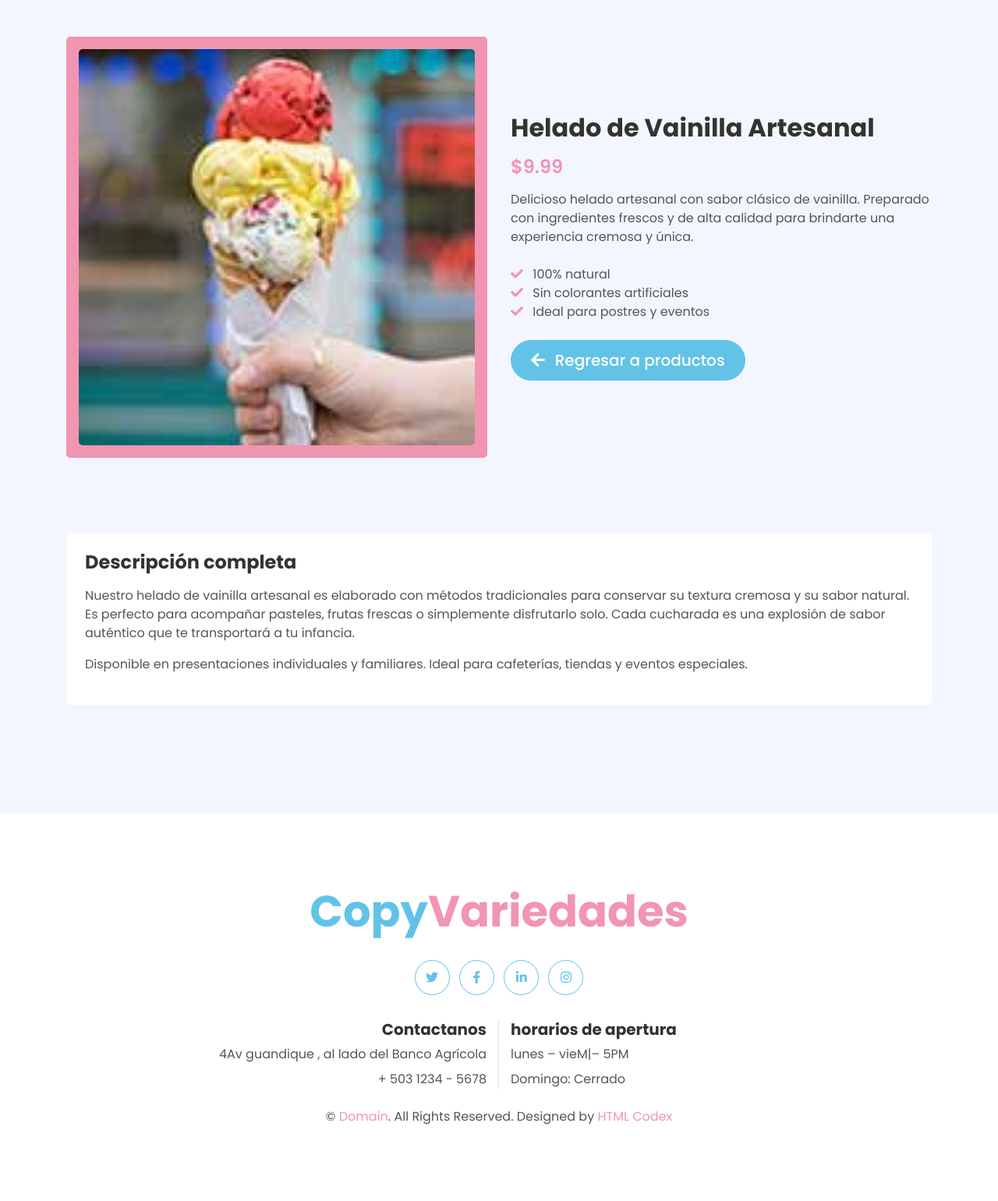
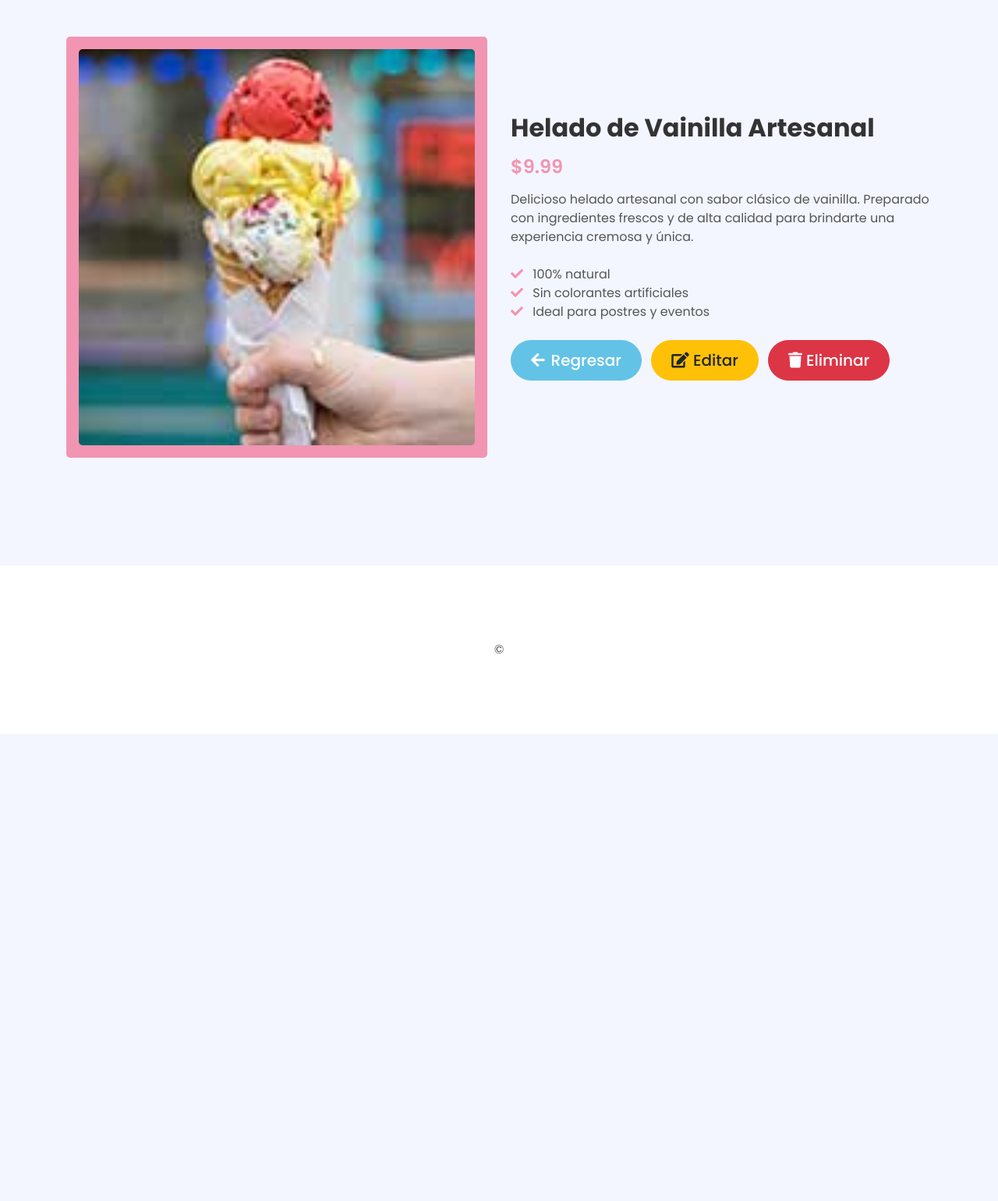
Before and after one commit to dannyRT21/Progra3-2025, a Python web app: template Templates/detalles.html in a window 1280 px wide. Shown: the part 578-2118 px from the top of the page at 78% size. After the commit the page ends 1519 px from the top, so only its background shows below. Run offline with Jinja, Linux system fonts and the light colour scheme; the template is opened without the code that fills it, so the values that code supplies are empty; some libraries are stand-ins or nearby versions.

Commit message:
varias pantallas agregadas mas editar y eliminar

```diff
--- a/Templates/detalles.html
+++ b/Templates/detalles.html
@@ -41,21 +41,11 @@
                 </div>
                 <div class="col-md-6 text-center text-lg-right">
                     <div class="d-inline-flex align-items-center">
-                        <a class="text-white px-3" href="">
-                            <i class="fab fa-facebook-f"></i>
-                        </a>
-                        <a class="text-white px-3" href="">
-                            <i class="fab fa-twitter"></i>
-                        </a>
-                        <a class="text-white px-3" href="">
-                            <i class="fab fa-linkedin-in"></i>
-                        </a>
-                        <a class="text-white px-3" href="">
-                            <i class="fab fa-instagram"></i>
-                        </a>
-                        <a class="text-white pl-3" href="">
-                            <i class="fab fa-youtube"></i>
-                        </a>
+                        <a class="text-white px-3" href=""><i class="fab fa-facebook-f"></i></a>
+                        <a class="text-white px-3" href=""><i class="fab fa-twitter"></i></a>
+                        <a class="text-white px-3" href=""><i class="fab fa-linkedin-in"></i></a>
+                        <a class="text-white px-3" href=""><i class="fab fa-instagram"></i></a>
+                        <a class="text-white pl-3" href=""><i class="fab fa-youtube"></i></a>
                     </div>
                 </div>
             </div>
@@ -63,37 +53,30 @@
     </div>
     <!-- Topbar End -->
 
-
     <!-- Navbar Start -->
     <div class="container-fluid position-relative nav-bar p-0">
         <div class="container-lg position-relative p-0 px-lg-3" style="z-index: 9;">
             <nav class="navbar navbar-expand-lg bg-white navbar-light shadow p-lg-0 justify-content-center">
-
                 <a href="index.html" class="navbar-brand d-block d-lg-none">
                     <h1 class="m-0 display-4 text-primary"><span class="text-secondary">copy</span>Variedades</h1>
                 </a>
-
                 <button type="button" class="navbar-toggler" data-toggle="collapse" data-target="#navbarCollapse">
                     <span class="navbar-toggler-icon"></span>
                 </button>
-
                 <div class="collapse navbar-collapse justify-content-center" id="navbarCollapse">
                     <a href="index.html" class="navbar-brand d-none d-lg-block mr-3">
                         <h1 class="m-0 display-4 text-primary"><span class="text-secondary">copy</span>Variedades</h1>
                     </a>
-
                     <div class="navbar-nav py-0">
                         <a href="service.html" class="nav-item nav-link">impresiones</a>
                         <a href="gallery.html" class="nav-item nav-link">papeleria</a>
                         <a href="contact.html" class="nav-item nav-link">Abarrotes</a>
                     </div>
                 </div>
-
             </nav>
         </div>
     </div>
     <!-- Navbar End -->
-
 
     <!-- Header Start -->
     <div class="jumbotron jumbotron-fluid page-header" style="margin-bottom: 90px;">
@@ -108,22 +91,18 @@
     </div>
     <!-- Header End -->
 
-
     <!-- Product Details Start -->
     <div class="container py-5">
         <div class="row align-items-center">
-            <!-- Imagen grande -->
             <div class="col-lg-6 mb-4 mb-lg-0">
                 <div class="position-relative bg-primary rounded p-3">
-                    <img class="w-100 rounded" src="img/product-1.jpg" style="object-fit: cover;" alt="Imagen del producto">
+                    <img class="w-100 rounded" src="img/product-1.jpg" alt="Imagen del producto" style="object-fit: cover;">
                 </div>
             </div>
-
-            <!-- Información -->
             <div class="col-lg-6">
-                <h2 class="font-weight-bold mb-3">Helado de Vainilla Artesanal</h2>
-                <h4 class="text-primary mb-3">$9.99</h4>
-                <p class="mb-4">Delicioso helado artesanal con sabor clásico de vainilla. Preparado con ingredientes frescos y de alta calidad para brindarte una experiencia cremosa y única.</p>
+                <h2 class="font-weight-bold mb-3" id="nombreProducto">Helado de Vainilla Artesanal</h2>
+                <h4 class="text-primary mb-3" id="precioProducto">$9.99</h4>
+                <p class="mb-4" id="descripcionProducto">Delicioso helado artesanal con sabor clásico de vainilla. Preparado con ingredientes frescos y de alta calidad para brindarte una experiencia cremosa y única.</p>
 
                 <ul class="list-unstyled mb-4">
                     <li><i class="fa fa-check text-primary mr-2"></i> 100% natural</li>
@@ -131,84 +110,52 @@
                     <li><i class="fa fa-check text-primary mr-2"></i> Ideal para postres y eventos</li>
                 </ul>
 
-                <a href="productos.html" class="btn btn-secondary btn-lg"><i class="fa fa-arrow-left mr-2"></i> Regresar a productos</a>
+                <!-- Botones -->
+                <a href="productos.html" class="btn btn-secondary btn-lg mr-2"><i class="fa fa-arrow-left mr-2"></i>Regresar</a>
+                <button class="btn btn-warning btn-lg mr-2" data-toggle="modal" data-target="#editModal"><i class="fa fa-edit"></i> Editar</button>
+                <button class="btn btn-danger btn-lg" onclick="confirmarEliminacion()"><i class="fa fa-trash"></i> Eliminar</button>
             </div>
         </div>
     </div>
     <!-- Product Details End -->
 
-
-    <!-- Descripción extendida Start -->
-    <div class="container py-5">
-        <div class="bg-light rounded p-4">
-            <h4 class="font-weight-bold mb-3">Descripción completa</h4>
-            <p>
-                Nuestro helado de vainilla artesanal es elaborado con métodos tradicionales para conservar su textura cremosa y su sabor natural.
-                Es perfecto para acompañar pasteles, frutas frescas o simplemente disfrutarlo solo.
-                Cada cucharada es una explosión de sabor auténtico que te transportará a tu infancia.
-            </p>
-            <p>
-                Disponible en presentaciones individuales y familiares. Ideal para cafeterías, tiendas y eventos especiales.
-            </p>
+    <!-- Modal Editar -->
+    <div class="modal fade" id="editModal" tabindex="-1" role="dialog" aria-labelledby="editModalLabel" aria-hidden="true">
+        <div class="modal-dialog modal-lg" role="document">
+            <div class="modal-content">
+                <form id="editForm">
+                    <div class="modal-header">
+                        <h5 class="modal-title" id="editModalLabel">Editar Producto</h5>
+                        <button type="button" class="close" data-dismiss="modal"><span>&times;</span></button>
+                    </div>
+                    <div class="modal-body">
+                        <div class="form-group">
+                            <label>Nombre del producto</label>
+                            <input type="text" class="form-control" id="editNombre" required>
+                        </div>
+                        <div class="form-group">
+                            <label>Precio ($)</label>
+                            <input type="number" class="form-control" id="editPrecio" required>
+                        </div>
+                        <div class="form-group">
+                            <label>Descripción</label>
+                            <textarea class="form-control" id="editDescripcion" rows="3" required></textarea>
+                        </div>
+                        <div class="form-check">
+                            <input class="form-check-input" type="checkbox" id="editActivo" checked>
+                            <label class="form-check-label" for="editActivo">Activo</label>
+                        </div>
+                    </div>
+                    <div class="modal-footer">
+                        <button type="submit" class="btn btn-primary">Guardar cambios</button>
+                        <button type="button" class="btn btn-secondary" data-dismiss="modal">Cancelar</button>
+                    </div>
+                </form>
+            </div>
         </div>
     </div>
-    <!-- Descripción extendida End -->
-
 
     <!-- Footer Start -->
     <div class="container-fluid footer bg-light py-5" style="margin-top: 90px;">
         <div class="container text-center py-5">
-            <div class="row">
-                <div class="col-12 mb-4">
-                    <a href="index.html" class="navbar-brand m-0">
-                        <h1 class="m-0 mt-n2 display-4 text-primary"><span class="text-secondary">Copy</span>Variedades</h1>
-                    </a>
-                </div>
-                <div class="col-12 mb-4">
-                    <a class="btn btn-outline-secondary btn-social mr-2" href="#"><i class="fab fa-twitter"></i></a>
-                    <a class="btn btn-outline-secondary btn-social mr-2" href="#"><i class="fab fa-facebook-f"></i></a>
-                    <a class="btn btn-outline-secondary btn-social mr-2" href="#"><i class="fab fa-linkedin-in"></i></a>
-                    <a class="btn btn-outline-secondary btn-social" href="#"><i class="fab fa-instagram"></i></a>
-                </div>
-                <div class="col-12 mt-2 mb-4">
-                    <div class="row">
-                        <div class="col-sm-6 text-center text-sm-right border-right mb-3 mb-sm-0">
-                            <h5 class="font-weight-bold mb-2">Contactanos</h5>
-                            <p class="mb-2">4Av guandique , al lado del Banco Agrícola</p>
-                            <p class="mb-0">+ 503 1234 - 5678</p>
-                        </div>
-                        <div class="col-sm-6 text-center text-sm-left">
-                            <h5 class="font-weight-bold mb-2">horarios de apertura</h5>
-                            <p class="mb-2">lunes – vieM|– 5PM</p>
-                            <p class="mb-0">Domingo: Cerrado</p>
-                        </div>
-                    </div>
-                </div>
-                <div class="col-12">
-                    <p class="m-0">&copy; <a href="#">Domain</a>. All Rights Reserved. Designed by <a href="https://htmlcodex.com">HTML Codex</a>
-                    </p>
-                </div>
-            </div>
-        </div>
-    </div>
-    <!-- Footer End -->
-
-
-    <!-- Back to Top -->
-    <a href="#" class="btn btn-secondary px-2 back-to-top"><i class="fa fa-angle-double-up"></i></a>
-
-    <!-- JavaScript Libraries -->
-    <script src="https://code.jquery.com/jquery-3.4.1.min.js"></script>
-    <script src="https://stackpath.bootstrapcdn.com/bootstrap/4.4.1/js/bootstrap.bundle.min.js"></script>
-    <script src="lib/easing/easing.min.js"></script>
-    <script src="lib/waypoints/waypoints.min.js"></script>
-    <script src="lib/owlcarousel/owl.carousel.min.js"></script>
-    <script src="lib/isotope/isotope.pkgd.min.js"></script>
-    <script src="lib/lightbox/js/lightbox.min.js"></script>
-
-    <!-- Template Javascript -->
-    <script src="js/main.js"></script>
-
-</body>
-
-</html>
+            <p class="mb-0">&copy; <a
--- a/Templates/index.html
+++ b/Templates/index.html
@@ -209,7 +209,7 @@
                             <div class="position-relative text-center bg-light rounded p-4 pb-5" style="margin-top: -75px;">
                                 <h5 class="font-weight-semi-bold mt-5 mb-3 pt-5">Tienda de abarrotes</h5>
                                 <p>Todos los articulos de abarrotes, bebidas, panaderia, golosinas todo eso encuentras aca.</p>
-                                <a href="" class="border-bottom border-secondary text-decoration-none text-secondary">ir de compras</a>
+                                <a href="abarrotes.html" class="border-bottom border-secondary text-decoration-none text-secondary">ir de compras</a>
                             </div>
                         </div>
                         <div class="service-item">
@@ -219,7 +219,7 @@
                             <div class="position-relative text-center bg-light rounded p-4 pb-5" style="margin-top: -75px;">
                                 <h5 class="font-weight-semi-bold mt-5 mb-3 pt-5">Papelería y útiles</h5>
                                 <p>Libros, cuadernos, colores, paginas y cartulinas... todo lo relazado con la papeleria y utiles lo tenemos.</p>
-                                <a href="" class="border-bottom border-secondary text-decoration-none text-secondary">ver cositas</a>
+                                <a href="papeleria.html" class="border-bottom border-secondary text-decoration-none text-secondary">ver cositas</a>
                             </div>
                         </div>
                         <div class="service-item">
@@ -229,7 +229,7 @@
                             <div class="position-relative text-center bg-light rounded p-4 pb-5" style="margin-top: -75px;">
                                 <h5 class="font-weight-semi-bold mt-5 mb-3 pt-5">copias y fotocopias</h5>
                                 <p>Puedes subir tus archivos y espeficicar lo que vas a imprimir y solo pasas a recoger y pagar.</p>
-                                <a href="" class="border-bottom border-secondary text-decoration-none text-secondary">Vamos a imprimir</a>
+                                <a href="copias.html" class="border-bottom border-secondary text-decoration-none text-secondary">Vamos a imprimir</a>
                             </div>
                         </div>
                     </div>
```
Also changed, not shown: Templates/abarrotes.html (added, +92 -0 lines), Templates/copias.html (added, +77 -0 lines), Templates/papeleria.html (added, +86 -0 lines).
